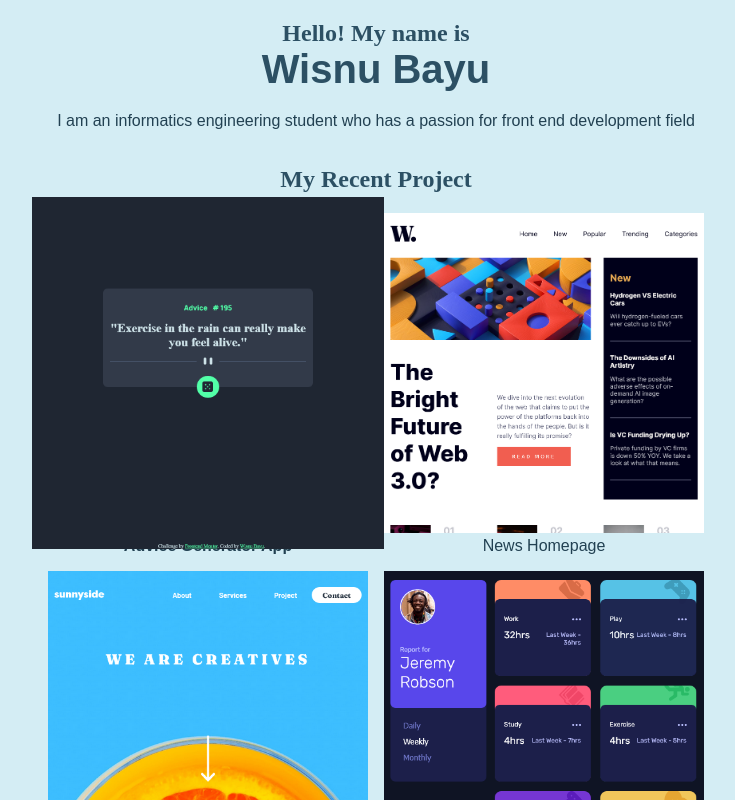
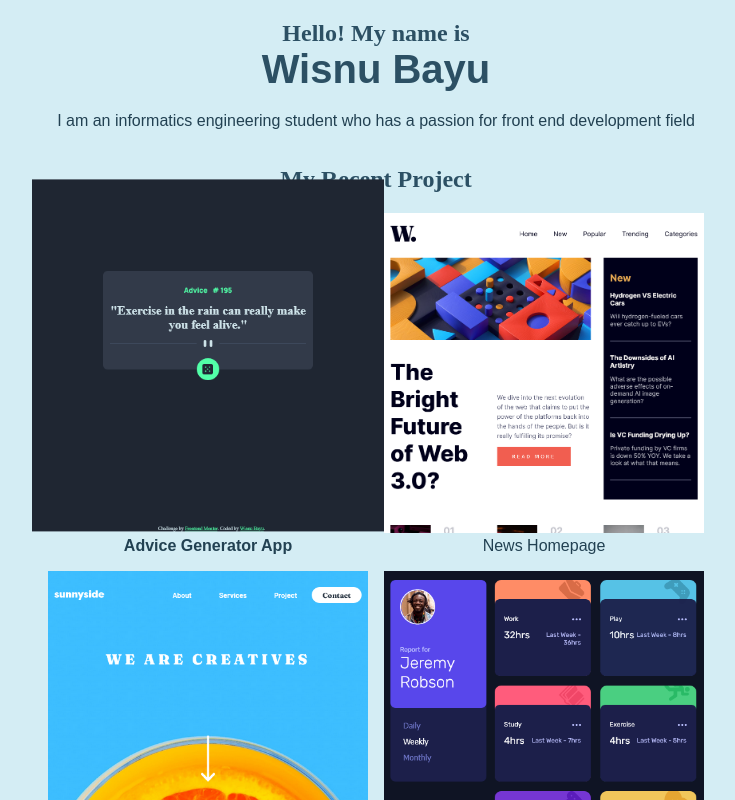
Before and after one commit to wishba/wishba.github.io, a React (Vite) app: page / in a window 1280 px wide. In both pictures the pointer is over the picture 600 px from the left and 372 px from the top of the page. Shown: the top 800 px of the page, without its empty margins (392-1127 px from the left). Built offline with nearby package versions, Linux system fonts and the light colour scheme; a web font is replaced by a local one.

Commit message:
translate y

```diff
--- a/src/index.css
+++ b/src/index.css
@@ -61,8 +61,9 @@ main {
   text-decoration: none;
 }
 
-.card__link:hover .card__image {
-  transform: scale(110%);
+.card__link:hover .card__image,
+.card__image:hover {
+  transform: scale(110%) translateY(-5%);
 }
 
 .card__image {
```
